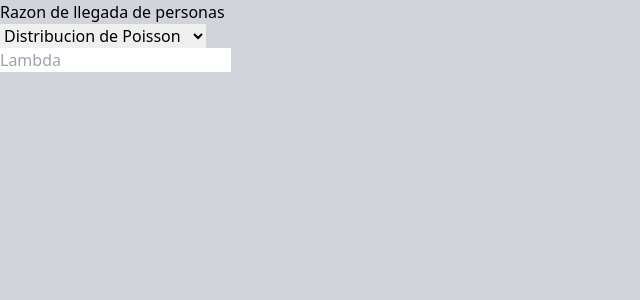
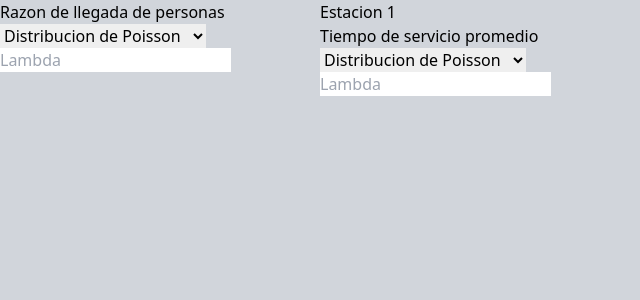
Before and after one commit to sarrietav-dev/queue-simulation, a React (Vite) app: page / in a window 1280 px wide. Shown: the top 300 px of the page, without its empty margins (0-640 px from the left). Built offline with nearby package versions, Linux system fonts and the light colour scheme.

Commit message:
🚧 Create Station component

```diff
--- a/src/App.tsx
+++ b/src/App.tsx
@@ -1,9 +1,11 @@
 import Entrance from "./components/entrance/Entrance";
+import Station from "./components/station/Station";
 
 function App() {
   return (
     <main className="grid h-screen grid-cols-4 bg-gray-300">
       <Entrance />
+      <Station />
     </main>
   );
 }
--- /dev/null
+++ b/src/components/station/Station.tsx
@@ -0,0 +1,16 @@
+function Station() {
+  return (
+    <div>
+      <h1>Estacion 1</h1>
+      <p>Tiempo de servicio promedio</p>
+      <select placeholder="Distribución">
+        <option value="1">Distribucion de Poisson</option>
+        <option value="2">Distribucion exponencial</option>
+        <option value="3">Distribucion uniforme</option>
+      </select>
+      <input type="number" placeholder="Lambda" />
+    </div>
+  );
+}
+
+export default Station;
```
